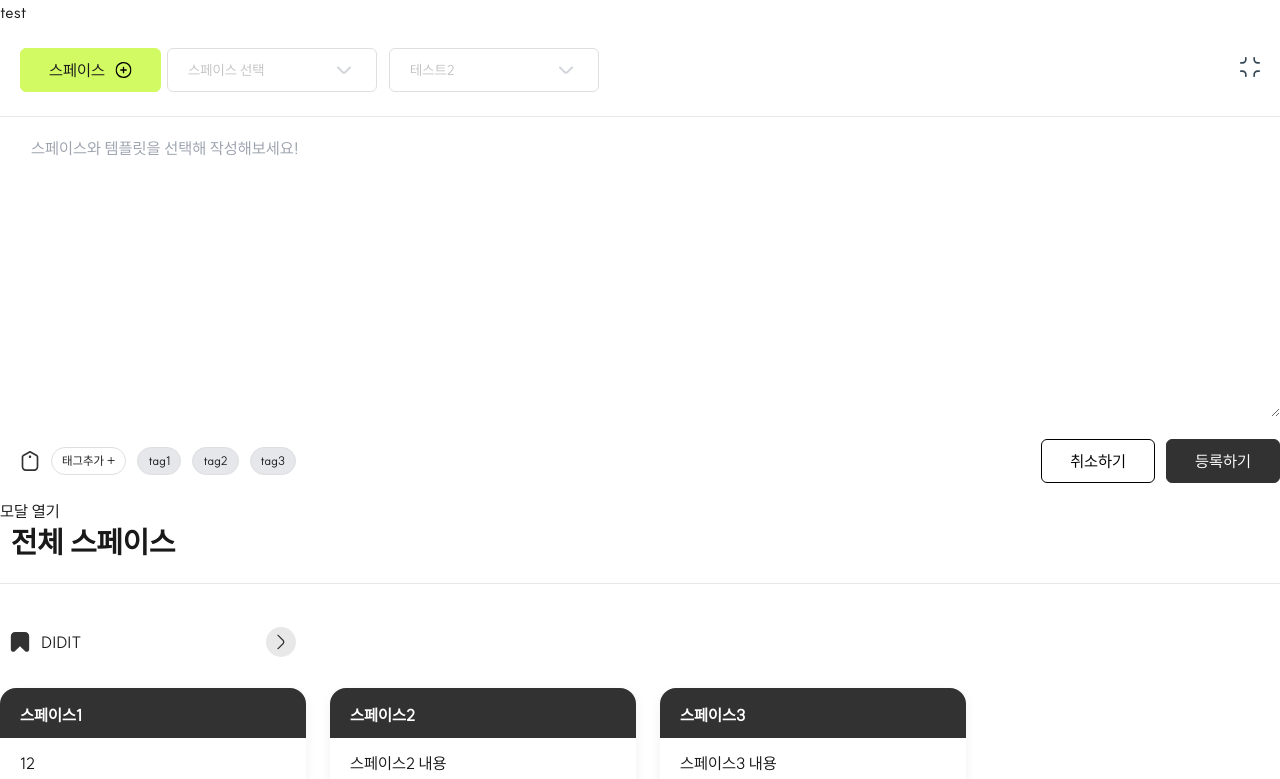
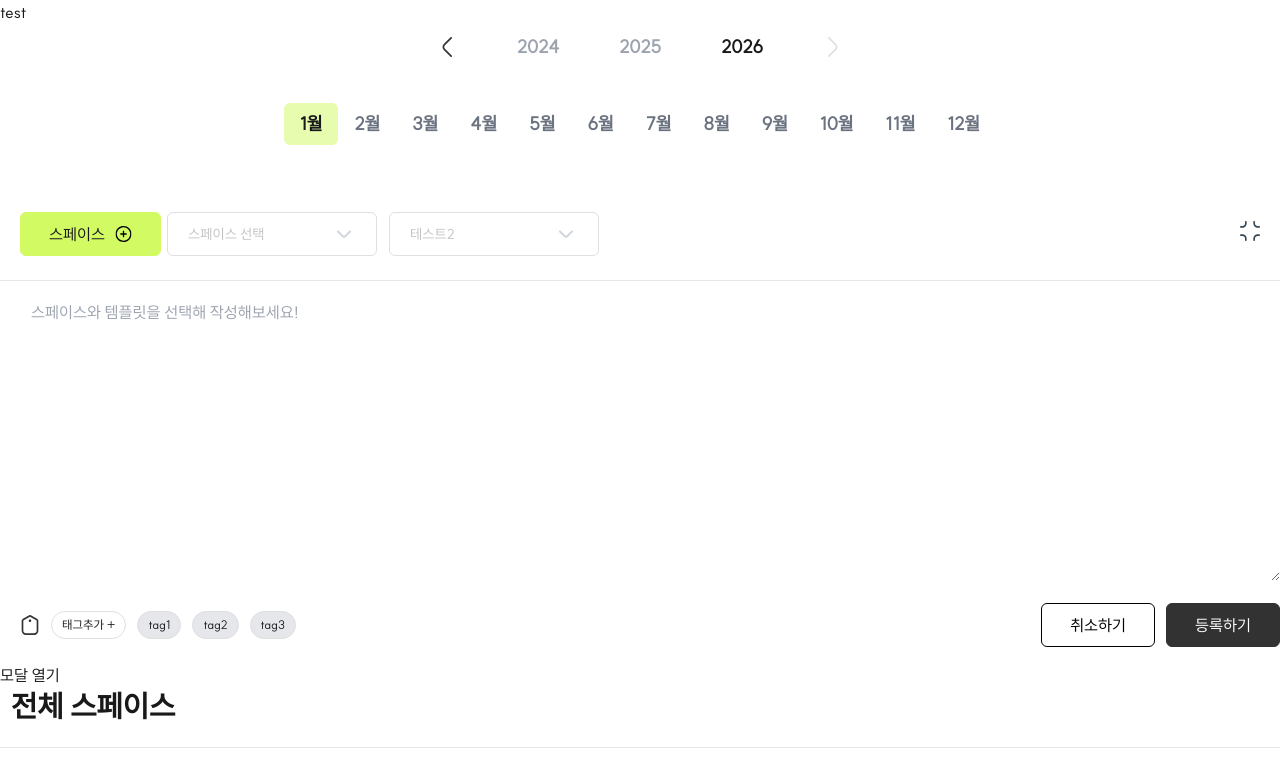
Before and after one commit to muzi55/didit, a Next.js app: page / in a window 1280 px wide. Shown: the top 779 px of the page. Built offline with nearby package versions, Linux system fonts and the light colour scheme.

Commit message:
component: WriteCalendar 컴포넌트 추가 및 dayzed 의존성 추가

```diff
--- a/package.json
+++ b/package.json
@@ -13,6 +13,7 @@
   },
   "dependencies": {
     "dayjs": "^1.11.13",
+    "dayzed": "^3.2.3",
     "next": "15.0.3",
     "next-themes": "^0.4.4",
     "react": "19.0.0-rc-66855b96-20241106",
--- /dev/null
+++ b/src/app/_components/write/WriteCalendar.tsx
@@ -0,0 +1,114 @@
+import dayjs from "dayjs";
+import React, { useState } from "react";
+
+import { icons } from "@/shared/libs/common/icons";
+
+const CalendarUI = () => {
+	// const currentDay = dayjs().format("YYYY-MM-DD");
+	const currentDay = dayjs().format("YYYY");
+	const MIN_YEAR = 2020;
+	const MAX_YEAR = +currentDay;
+	const [year, setYear] = useState(+dayjs().format("YYYY")); // 기본 연도
+	const [month, setMonth] = useState(+dayjs().format("MM") - 1); // 기본 월 (0-11)
+
+	const months = [
+		"1월",
+		"2월",
+		"3월",
+		"4월",
+		"5월",
+		"6월",
+		"7월",
+		"8월",
+		"9월",
+		"10월",
+		"11월",
+		"12월",
+	];
+
+	const handlePrevYear = () => {
+		if (year <= MIN_YEAR) return;
+		setYear(prev => prev - 1);
+	};
+
+	const handleNextYear = () => {
+		if (year >= MAX_YEAR) return;
+		setYear(prev => prev + 1);
+	};
+
+	const handleMonthClick = (index: number) => {
+		setMonth(index);
+	};
+
+	const calendarBtnStyle = {
+		disable: "DFDFE0",
+		active: "323232",
+	};
+
+	return (
+		<div className="flex flex-col items-center">
+			{/* 상단 연도 선택 */}
+			<div className="flex items-center space-x-[60px] text-dark-6 text-bodyLarge600 mt-[10px]">
+				<button
+					className="text-gray-500 hover:text-black rotate-180"
+					onClick={handlePrevYear}
+					disabled={year <= MIN_YEAR}
+				>
+					{icons.angleRight(
+						year <= MIN_YEAR
+							? calendarBtnStyle.disable
+							: calendarBtnStyle.active,
+					)}
+				</button>
+
+				<button
+					onClick={handlePrevYear}
+					className={`${year === MIN_YEAR ? "text-textColor" : ""}`}
+				>
+					{year - 1}
+				</button>
+				<button
+					className={`${year !== MIN_YEAR && year !== MAX_YEAR ? "text-textColor" : ""}`}
+				>
+					{year}
+				</button>
+				<button
+					onClick={handleNextYear}
+					className={`${year === MAX_YEAR ? "text-textColor" : ""}`}
+				>
+					{year + 1}
+				</button>
+				<button
+					className="text-gray-500 hover:text-black"
+					onClick={handleNextYear}
+					disabled={year >= MAX_YEAR}
+				>
+					{icons.angleRight(
+						year >= MAX_YEAR
+							? calendarBtnStyle.disable
+							: calendarBtnStyle.active,
+					)}
+				</button>
+			</div>
+
+			{/* 월 선택 */}
+			<div className="flex justify-around my-[43px] max-w-[834px] text-bodyLarge600">
+				{months.map((monthName, index) => (
+					<button
+						key={index}
+						className={`px-4 py-2 rounded-md ${
+							month === index
+								? "bg-primary-50 text-textColor text-bodyLarge700"
+								: "text-gray-500 hover:text-black"
+						}`}
+						onClick={() => handleMonthClick(index)}
+					>
+						{monthName}
+					</button>
+				))}
+			</div>
+		</div>
+	);
+};
+
+export default CalendarUI;
--- a/src/app/page.tsx
+++ b/src/app/page.tsx
@@ -4,6 +4,7 @@ import { useState } from "react";
 
 import TitleHeading from "./_components/common/heding/TitleHeading";
 import Space from "./_components/space/Space";
+import CalendarUI from "./_components/write/WriteCalendar";
 import WriteForm from "./_components/write/WriteForm";
 
 export default function Home() {
@@ -20,6 +21,7 @@ export default function Home() {
 		<>
 			<div>test</div>
 
+			<CalendarUI />
 			<WriteForm />
 
 			<button onClick={openActive}>모달 열기</button>
```
Also changed, not shown: 1 other file (tests, documents, lock files or other folders).
